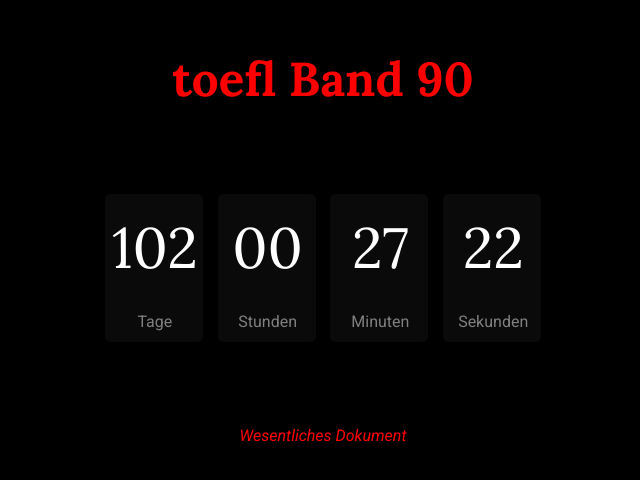
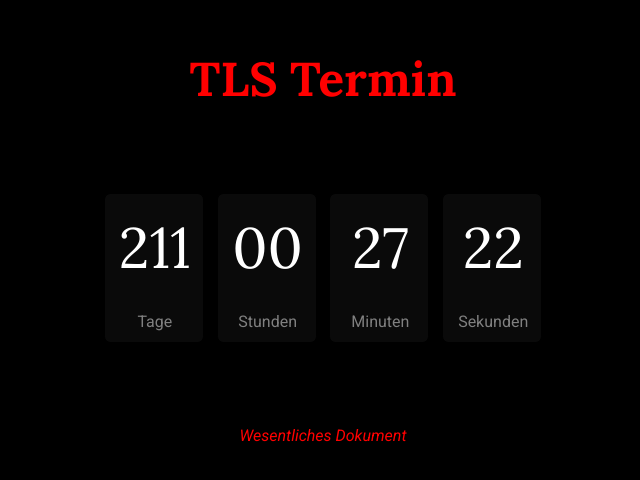
Before and after one commit to akramthedev/die-deutsch-traum, a React (Create React App) app: page / in a window 1280 px wide. Shown: the part 154-634 px from the top of the page, without its empty margins (317-957 px from the left). Built offline with nearby package versions, Linux system fonts and the light colour scheme.

Commit message:
Update Home.jsx

```diff
--- a/src/Home.jsx
+++ b/src/Home.jsx
@@ -2,7 +2,7 @@
 import './App.css';
 import {useNavigate} from 'react-router-dom'
 const Home = () => {
-  const targetDate = new Date('2025-04-09T00:00:00');
+  const targetDate = new Date('2025-07-27T00:00:00');
   const nav = useNavigate();
   const calculateTimeLeft = () => {
     const now = new Date();
@@ -69,7 +69,9 @@
   return (
     <div className='Home'>
       <div className="Home2">
-        <h1>toefl Band 90</h1>
+        <h1>
+          TLS Termin
+        </h1>
         <div className="Timer">
           {formatTime()}
         </div>
```
